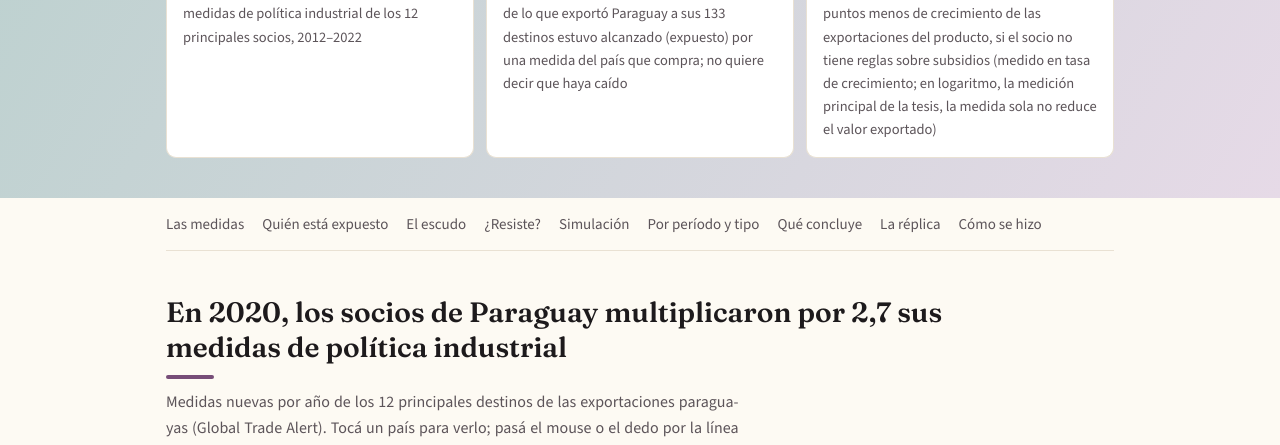
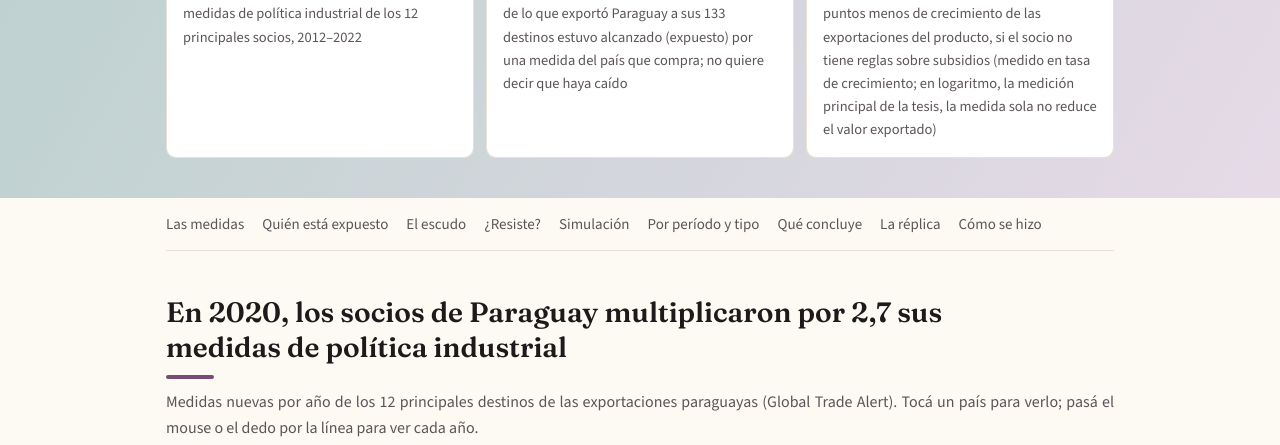
Before and after one commit to silvia-mov/paraguay-exports-industrial-policy, a plain HTML site: page docs/index.html in a window 1280 px wide. Shown: the part 504-949 px from the top of the page. Drawn offline with nearby package versions, Linux system fonts and the light colour scheme.

Commit message:
Párrafos a todo el ancho, alineados con los recuadros y tablas

```diff
--- a/docs/index.html
+++ b/docs/index.html
@@ -68,7 +68,6 @@ section { padding: 44px 0 8px; }
 h2 { font-size: clamp(22px, 3.4vw, 28px); line-height: 1.25; margin: 0 0 10px; letter-spacing: -.005em; max-width: 860px; }
 h2::after { content: ""; display: block; width: 48px; height: 4px; border-radius: 2px; background: var(--s3); margin-top: 10px; }
 h3 { font-size: 18px; margin: 24px 0 8px; }
-p, li { max-width: 760px; }
 a { color: var(--link); }
 .sub { color: var(--text2); margin-top: 0; }
 .kpis { display: grid; grid-template-columns: repeat(auto-fit, minmax(210px, 1fr)); gap: 12px; margin: 22px 0 0; }
@@ -139,10 +138,8 @@ body, button, input, select, textarea { font-family: "Source Sans 3", system-ui,
 h1, h2, h3, .kpi .v, .disp .v, .muestra .v { font-family: "Fraunces", Georgia, "Times New Roman", serif; font-optical-sizing: auto; font-weight: 600; letter-spacing: 0; }
 /* Párrafos justificados, con separación en sílabas */
 p { text-align: justify; hyphens: auto; -webkit-hyphens: auto; }
-/* Revisión de diseño: contraste de botones, tamaño de toque, ancho de lectura y letra mínima */
+/* Revisión de diseño: contraste de botones, tamaño de toque y letra mínima */
 .boton { background: #679891 !important; }
-p { max-width: 72ch; }
-.card p, .note, figure p, .graf p, td p, li p, .disp p, .kpi p { max-width: none; }
 .todo, .flujo p { margin-left: auto; margin-right: auto; }
 small { font-size: max(12px, .75em); }
 @media (max-width: 700px) {
```
